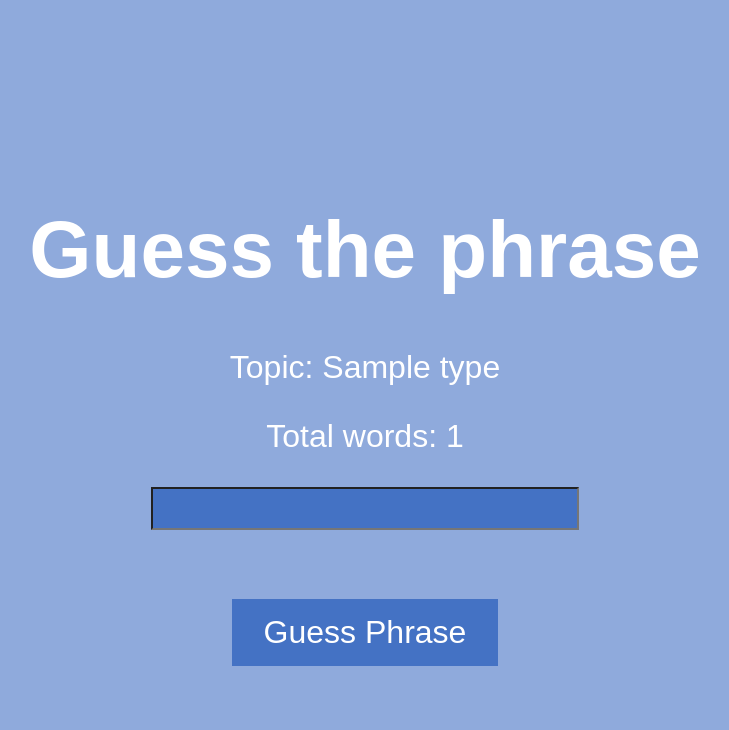
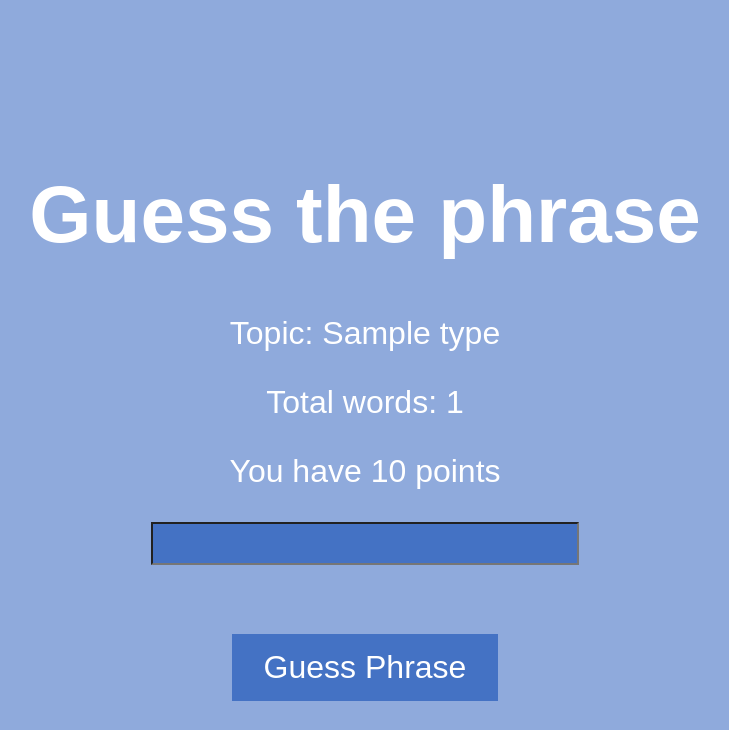
Before and after one commit to ElliotAOram/GhostPyramid, a Django app: template charades/templates/guess.html in a window 1280 px wide. Shown: the top 730 px of the page, without its empty margins (283-1012 px from the left). Run offline with Django 3.2, Linux system fonts and the light colour scheme; the template is opened without the code that fills it: most values are stand-ins (such as "Sample title", 1, 10 or a date in 2020); some libraries are stand-ins or nearby versions.

Commit message:
Add score to guess.html
Refs #62

```diff
--- a/charades/charades/views.py
+++ b/charades/charades/views.py
@@ -92,10 +92,13 @@ def guess(request):
                 return redirect('/waiting_for_actor/')
                 # Need to update API
     outbound_url = reverse('guess')
+    points = GAME.lookup_viewer(request.session['viewer_number']).points
+    print points
     return render(request, 'guess.html', {'viewer_number' : request.session['viewer_number'],
                                           'type' : GAME.actor.phrase_genre,
                                           'total_words' : len(GAME.actor.current_phrase_word_list),
                                           'current_word' : GAME.actor.current_word_index + 1,
+                                          'points' : points,
                                           'outbound_url' : outbound_url})
 
 def select_phrase(request):
@@ -164,7 +167,7 @@ def waiting_for_actor(request):
     person = 'Someone else'
     if GAME.winning_viewer_number == viewer_number:
         person = 'You'
-    viewer = GAME.lookup_viewer(request.session['viewer_number'])
+    viewer = GAME.lookup_viewer(viewer_number)
     position = ''
     points = viewer.points
     next_selection = ''
--- a/charades/templates/guess.html
+++ b/charades/templates/guess.html
@@ -20,7 +20,9 @@ setInterval(function(){
             {% if total_words > 1 %}
             <p id='current_word'>Current word: {{current_word}}</p>
             {% endif %}
-
+        </div>
+        <div class="points_div">
+            <p id="points_para">You have {{points}} points</p>
         </div>
         <div id="guess_input">
             <form id="guess_form" action="{{outbound_url}}" method="get">
```
